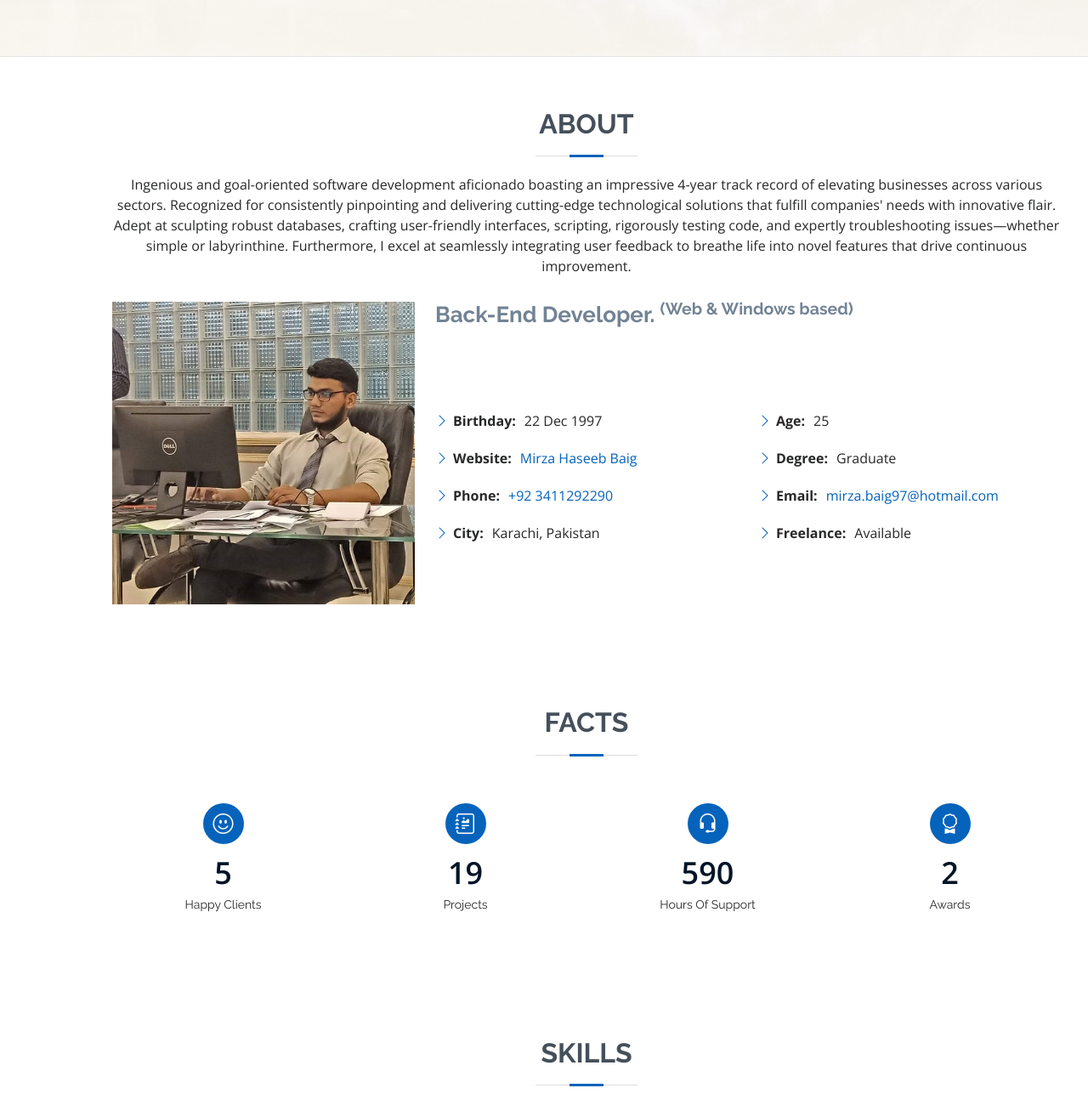
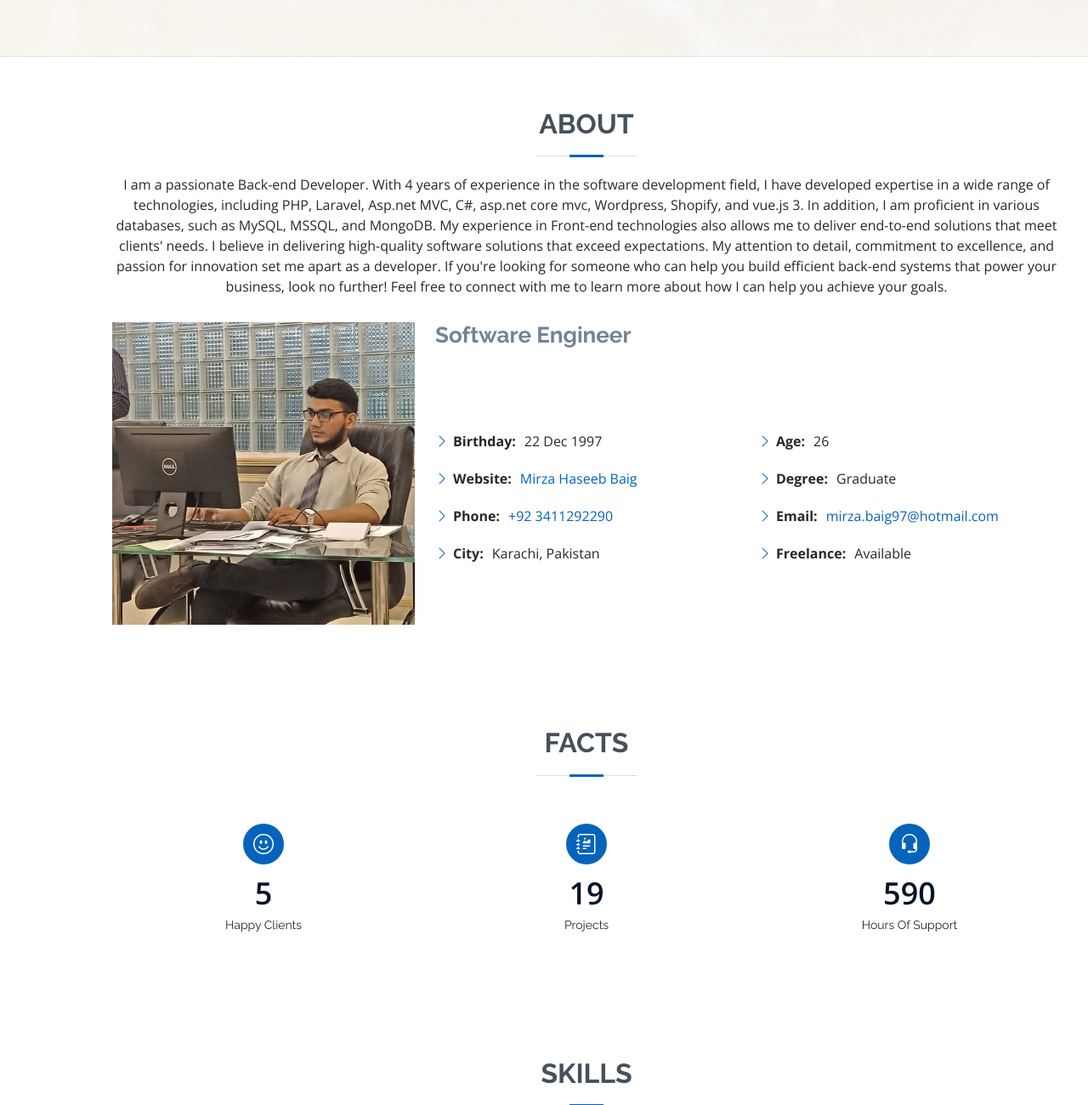
Before and after one commit to MirzaBaig321/mirza.github.io, a plain HTML site: page index.html in a window 1280 px wide. Shown: the part 733-2033 px from the top of the page at 85% size. Drawn offline with nearby package versions, Linux system fonts and the light colour scheme.

Commit message:
content updated.

```diff
--- a/index.html
+++ b/index.html
@@ -5,7 +5,7 @@
   <meta charset="utf-8">
   <meta content="width=device-width, initial-scale=1.0" name="viewport">
 
-  <title>Mirza | Back-End Developer</title>
+  <title>Mirza | Software Engineer</title>
   <meta content="" name="description">
   <meta content="" name="keywords">
 
@@ -57,7 +57,7 @@
   <section id="hero" class="d-flex flex-column justify-content-center">
     <div class="container" data-aos="zoom-in" data-aos-delay="100">
       <h1>Mirza Haseeb Baig</h1>
-      <p>I'm <span class="typed" data-typed-items="a Back-End Developer, a Freelancer"></span></p>
+      <p>I'm <span class="typed" data-typed-items="a Software Engineer, a Freelancer"></span></p>
       <div class="social-links">
         <a href="https://github.com/mirzahaseebbaig" class="github"><i class="bx bxl-github"></i></a>
         <a href="https://www.facebook.com/mirza.baig321/" class="facebook"><i class="bx bxl-facebook"></i></a>
@@ -77,12 +77,8 @@
 
         <div class="section-title">
           <h2>About</h2>
-          <p>Ingenious and goal-oriented software development aficionado boasting an impressive 4-year track record of
-            elevating businesses across various sectors. Recognized for consistently pinpointing and delivering
-            cutting-edge technological solutions that fulfill companies' needs with innovative flair. Adept at sculpting
-            robust databases, crafting user-friendly interfaces, scripting, rigorously testing code, and expertly
-            troubleshooting issues—whether simple or labyrinthine. Furthermore, I excel at seamlessly integrating user
-            feedback to breathe life into novel features that drive continuous improvement.</p>
+          <p>I am a passionate Back-end Developer. With 4 years of experience in the software development field, I have developed expertise in a wide range of technologies, including PHP, Laravel, Asp.net MVC, C#, asp.net core mvc, Wordpress, Shopify, and vue.js 3. In addition, I am proficient in various databases, such as MySQL, MSSQL, and MongoDB. My experience in Front-end technologies also allows me to deliver end-to-end solutions that meet clients' needs.
+			I believe in delivering high-quality software solutions that exceed expectations. My attention to detail, commitment to excellence, and passion for innovation set me apart as a developer. If you're looking for someone who can help you build efficient back-end systems that power your business, look no further! Feel free to connect with me to learn more about how I can help you achieve your goals.</p>
         </div>
 
         <div class="row">
@@ -90,7 +86,7 @@
             <img src="assets/img/profile-img.jpg" class="img-fluid" alt="">
           </div>
           <div class="col-lg-8 pt-4 pt-lg-0 content">
-            <h3>Back-End Developer. <sup>(Web &amp; Windows based)</sup></h3>
+            <h3>Software Engineer</h3>
             <p class="fst-italic">
               <br>
               <br>
@@ -101,7 +97,7 @@
                 <ul>
                   <li><i class="bi bi-chevron-right"></i> <strong>Birthday:</strong> <span>22 Dec 1997</span></li>
                   <li><i class="bi bi-chevron-right"></i> <strong>Website:</strong> <a
-                      href="https://mirzabaig321.github.io/mirza.github.io/"><span>Mirza Haseeb Baig</span></a></li>
+                      href="https://mirzahaseebbaig.github.io/"><span>Mirza Haseeb Baig</span></a></li>
                   <li><i class="bi bi-chevron-right"></i> <strong>Phone:</strong> <a href="tel:+923411292290"><span>+92
                         3411292290</span></a></li>
                   <li><i class="bi bi-chevron-right"></i> <strong>City:</strong> <span>Karachi, Pakistan</span></li>
@@ -109,7 +105,7 @@
               </div>
               <div class="col-lg-6">
                 <ul>
-                  <li><i class="bi bi-chevron-right"></i> <strong>Age:</strong> <span>25</span></li>
+                  <li><i class="bi bi-chevron-right"></i> <strong>Age:</strong> <span>26</span></li>
                   <li><i class="bi bi-chevron-right"></i> <strong>Degree:</strong> <span>Graduate</span></li>
                   <li><i class="bi bi-chevron-right"></i> <strong>Email:</strong> <a
                       href="mailto:mirza.baig97@hotmail.com"><span>mirza.baig97@hotmail.com</span></a></li>
@@ -137,7 +133,7 @@
 
         <div class="row">
 
-          <div class="col-lg-3 col-md-6">
+          <div class="col-lg-4 col-md-6">
             <div class="count-box">
               <i class="bi bi-emoji-smile"></i>
               <span data-purecounter-start="0" data-purecounter-end="5" data-purecounter-duration="1"
@@ -146,7 +142,7 @@
             </div>
           </div>
 
-          <div class="col-lg-3 col-md-6 mt-5 mt-md-0">
+          <div class="col-lg-4 col-md-6 mt-5 mt-md-0">
             <div class="count-box">
               <i class="bi bi-journal-richtext"></i>
               <span data-purecounter-start="0" data-purecounter-end="19" data-purecounter-duration="1"
@@ -155,7 +151,7 @@
             </div>
           </div>
 
-          <div class="col-lg-3 col-md-6 mt-5 mt-lg-0">
+          <div class="col-lg-4 col-md-6 mt-5 mt-lg-0">
             <div class="count-box">
               <i class="bi bi-headset"></i>
               <span data-purecounter-start="0" data-purecounter-end="590" data-purecounter-duration="1"
@@ -164,14 +160,14 @@
             </div>
           </div>
 
-          <div class="col-lg-3 col-md-6 mt-5 mt-lg-0">
+          <!-- <div class="col-lg-3 col-md-6 mt-5 mt-lg-0">
             <div class="count-box">
               <i class="bi bi-award"></i>
               <span data-purecounter-start="0" data-purecounter-end="2" data-purecounter-duration="1"
                 class="purecounter"></span>
               <p>Awards</p>
             </div>
-          </div>
+          </div> -->
 
         </div>
 
```
Also changed, not shown: 1 other file.
